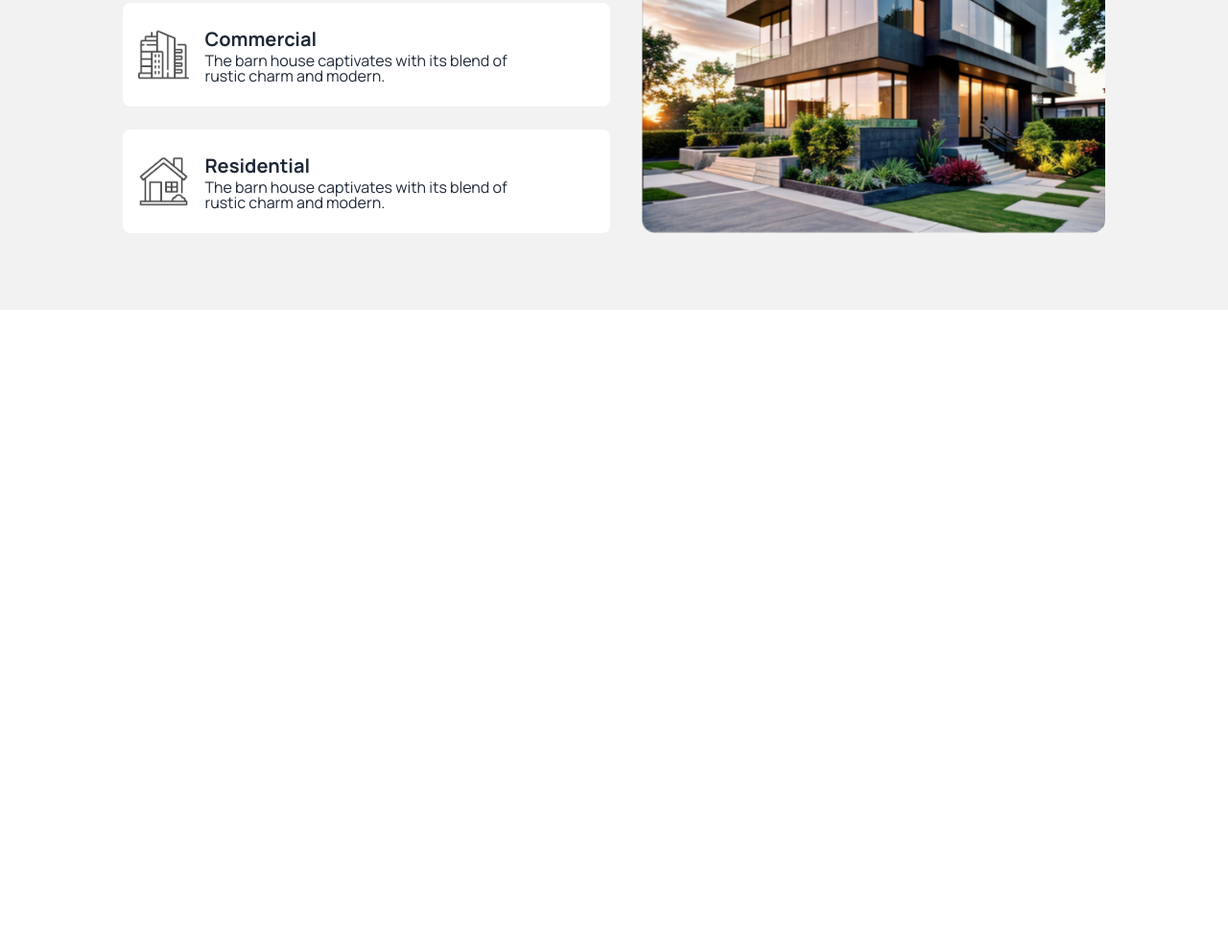
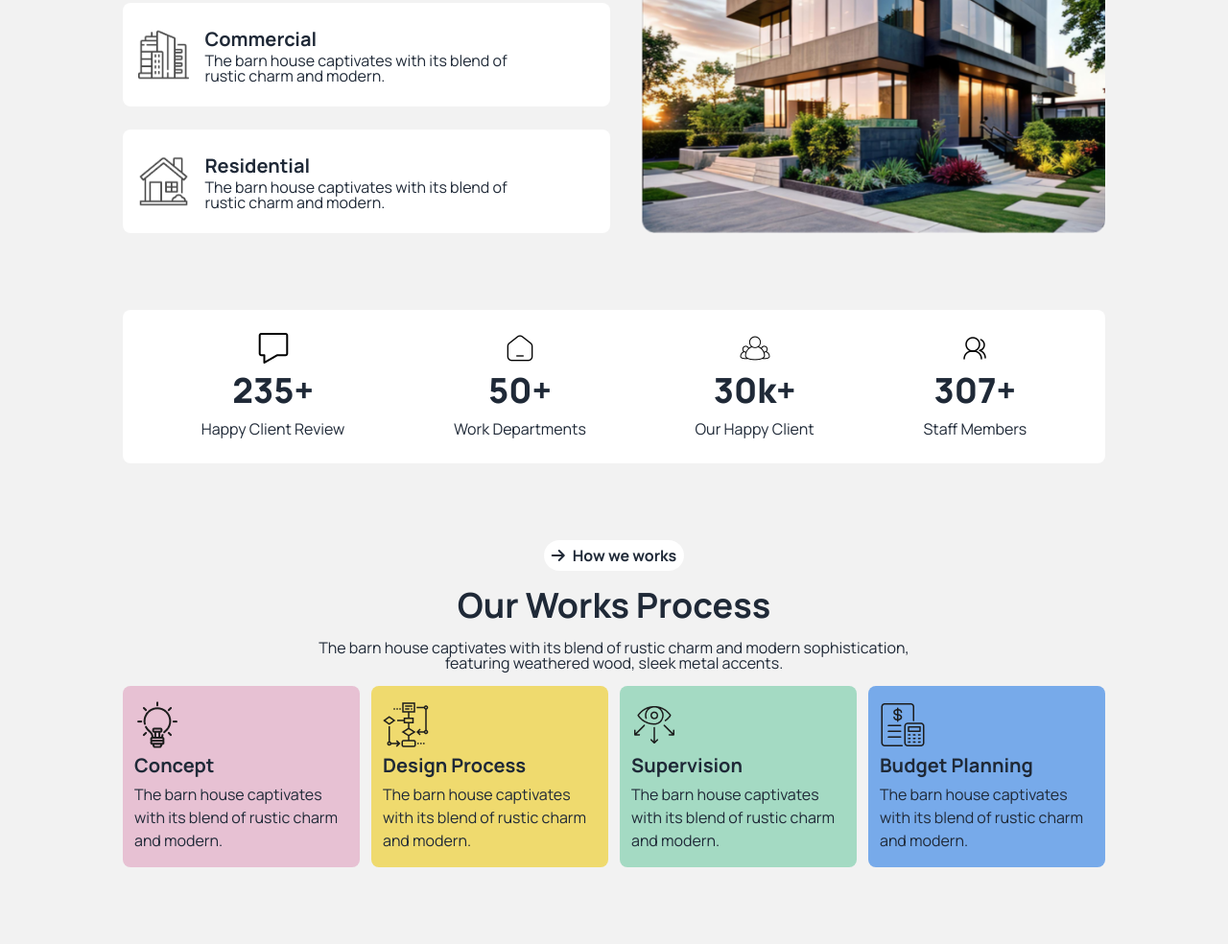
Before and after one commit to uthso297/Assignment-03-Uthso-297-PH, a plain HTML site: page index.html in a window 1280 px wide. Shown: the part 1036-2020 px from the top of the page at 96% size. Before the commit the page ends 1359 px from the top, so only its background shows below. Drawn offline with nearby package versions, Linux system fonts and the light colour scheme.

Commit message:
Work Process section

```diff
--- a/index.html
+++ b/index.html
@@ -175,16 +175,18 @@
 
     <main class=" ">
 
+
+
         <div class="bg-base-200 ">
 
-
+            <!-- About Us section -->
 
             <div class="container md:w-[80%] w-[90%] mx-auto relative md:py-20 pt-6">
                 <div class="flex justify-between md:flex-row flex-col gap-8">
 
                     <div class="absolute top-6 -left-16 hidden md:block">
-                <img src="assets/Vector.png" alt="">
-            </div>
+                        <img src="assets/Vector.png" alt="">
+                    </div>
 
                     <div class="flex flex-col justify-between md:gap-0 gap-4">
 
@@ -250,7 +252,87 @@
                 </div>
             </div>
 
+            <!-- About Us section ends -->
+
+            <!-- Client review section starts-->
+
+            <div class="container md:w-[80%] w-[90%] mx-auto bg-base-100 flex md:flex-row flex-col justify-evenly rounded-lg py-4 md:my-0 my-8">
+
+                <div class="py-2 px-8 space-y-2">
+                    <img class="mx-auto" src="assets/chat.png" alt="">
+                    <h3 class="font-extrabold text-4xl text-center">235+</h3>
+                    <p class="text-center">Happy Client Review</p>
+                </div>
+                <div class="py-2 px-8 space-y-2">
+                    <img class="mx-auto" src="assets/home.png" alt="">
+                    <h3 class="font-extrabold text-4xl text-center">50+</h3>
+                    <p class="text-center">Work Departments</p>
+                </div>
+                <div class="py-2 px-8 space-y-2">
+                    <img class="mx-auto" src="assets/customers.png" alt="">
+                    <h3 class="font-extrabold text-4xl text-center">30k+</h3>
+                    <p class="text-center">Our Happy Client</p>
+                </div>
+                <div class="py-2 px-8 space-y-2">
+                    <img class="mx-auto" src="assets/user-account.png" alt="">
+                    <h3 class="font-extrabold text-4xl text-center">307+</h3>
+                    <p class="text-center">Staff Members</p>
+                </div>
+
+            </div>
+
+
+            <!-- Client review section ends -->
+
+            <!-- Works Process Starts -->
+
+            <div class="container md:w-[80%] w-[90%] mx-auto md:py-20 py-8 space-y-4">
+                <div class="">
+                    <button class="flex rounded-full bg-base-100 items-center gap-2 px-2 py-1 mx-auto">
+                        <i class="fa-solid fa-arrow-right"></i>
+                        <p class="font-bold">How we works</p>
+                    </button>
+                </div>
+
+                <h1 class="font-bold md:text-4xl text-2xl text-center">
+                    Our Works Process
+                </h1>
+
+                <p class=" text-center md:text-[1rem] text-xs">
+                    The barn house captivates with its blend of rustic charm and
+                    modern sophistication, <br class="md:block hidden"> featuring weathered wood, sleek metal accents.
+                </p>
+                <div class="flex justify-between gap-3 md:flex-row flex-col">
+                    <div class="px-3 py-4 bg-[#E7C1D3] rounded-lg space-y-1">
+                        <img src="assets/concept.png" alt="">
+                        <h3 class="font-bold text-xl">Concept</h3>
+                        <p>The barn house captivates with its blend of rustic charm and modern.</p>
+                    </div>
+                    <div class="px-3 py-4 bg-[#EFDA6E] rounded-lg space-y-1">
+                        <img src="assets/flow-chart.png" alt="">
+                        <h3 class="font-bold text-xl">Design Process</h3>
+                        <p>The barn house captivates with its blend of rustic charm and modern.</p>
+                    </div>
+                    <div class="px-3 py-4 bg-[#A4DAC3] rounded-lg space-y-1">
+                        <img src="assets/vision.png" alt="">
+                        <h3 class="font-bold text-xl">Supervision</h3>
+                        <p>The barn house captivates with its blend of rustic charm and modern.</p>
+                    </div>
+                    <div class="px-3 py-4 bg-[#77AAEA] rounded-lg space-y-1">
+                        <img src="assets/budget-planning.png" alt="">
+                        <h3 class="font-bold text-xl">Budget Planning</h3>
+                        <p>The barn house captivates with its blend of rustic charm and modern.</p>
+                    </div>
+                </div>
+            </div>
+
+            <!-- Work Process Ends -->
+
         </div>
+
+
+
+
     </main>
 
     <!-- main ends -->
```
Also changed, not shown: assets/chat.png (added), assets/customers.png (added), assets/home.png (added), assets/user-account.png (added).
